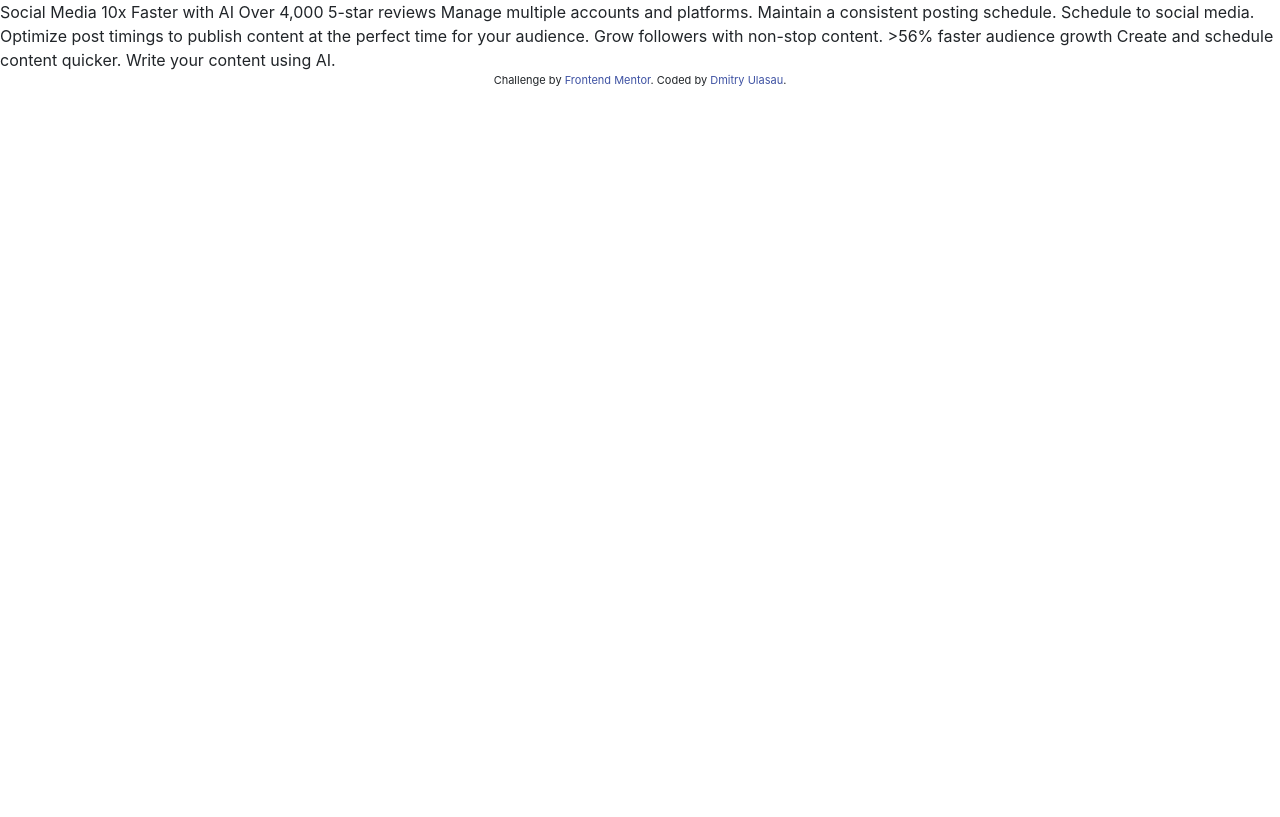
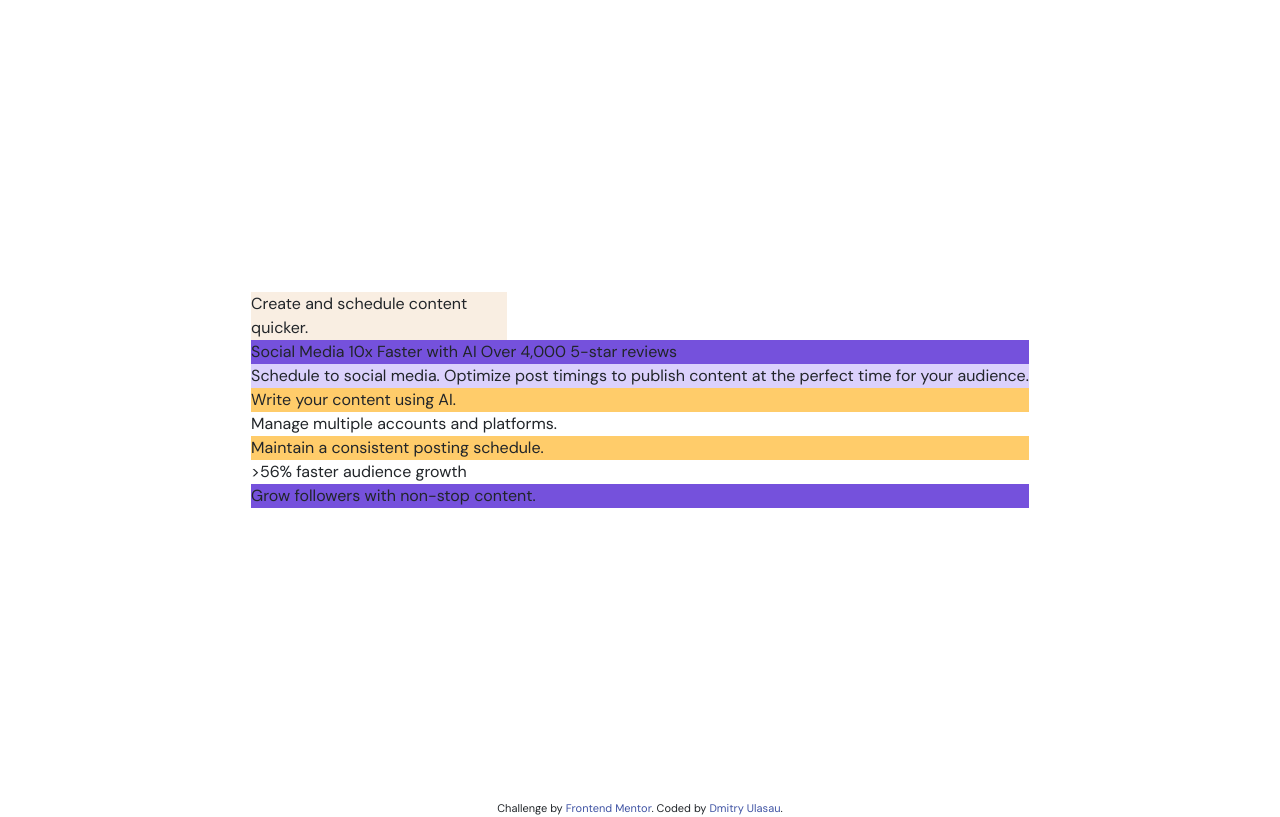
Before and after one commit to dmitryulasau/sba3-bento-grid-main, a plain HTML site: page index.html in a window 1280 px wide. Drawn offline with nearby package versions, Linux system fonts and the light colour scheme.

Commit message:
add grid layout

```diff
--- a/index.html
+++ b/index.html
@@ -41,13 +41,37 @@
     </style>
   </head>
   <body>
-    Social Media 10x Faster with AI Over 4,000 5-star reviews Manage multiple
-    accounts and platforms. Maintain a consistent posting schedule. Schedule to
-    social media. Optimize post timings to publish content at the perfect time
-    for your audience. Grow followers with non-stop content. >56% faster
-    audience growth Create and schedule content quicker. Write your content
-    using AI.
-
+    <main class="main d-flex justify-content-center align-items-center">
+      <div class="grid grid-cols-responsive">
+        <!-- 1 -->
+        <div class="grid__item grid__item--yellow-100">
+          Create and schedule content quicker.
+        </div>
+        <!-- 2 -->
+        <div class="grid__item--purple-500">
+          Social Media 10x Faster with AI Over 4,000 5-star reviews
+        </div>
+        <!-- 3 -->
+        <div class="grid__item--purple-100">
+          Schedule to social media. Optimize post timings to publish content at
+          the perfect time for your audience.
+        </div>
+        <!-- 4 -->
+        <div class="grid__item--yellow-500">Write your content using AI.</div>
+        <!-- 5 -->
+        <div class="">Manage multiple accounts and platforms.</div>
+        <!-- 6 -->
+        <div class="grid__item--yellow-500">
+          Maintain a consistent posting schedule.
+        </div>
+        <!-- 7 -->
+        <div class="">>56% faster audience growth</div>
+        <!-- 8 -->
+        <div class="grid__item--purple-500">
+          Grow followers with non-stop content.
+        </div>
+      </div>
+    </main>
     <footer class="attribution">
       Challenge by
       <a href="https://www.frontendmentor.io?ref=challenge">Frontend Mentor</a>.
--- a/style.css
+++ b/style.css
@@ -1,3 +1,14 @@
+@font-face {
+  font-family: "DM Sans";
+  src: url(./assets/fonts/DMSans-VariableFont_opsz\,wght.ttf) format("woff2");
+}
+
+@font-face {
+  font-family: "DM Sans Italic";
+  src: url(./assets/fonts/DMSans-Italic-VariableFont_opsz\,wght.ttf)
+    format("woff2");
+}
+
 * {
   margin: 0;
   box-sizing: border-box;
@@ -5,9 +16,64 @@
 
 body {
   min-height: 100vh;
+  font-family: "DM Sans", sans-serif;
 }
 
+.main {
+  min-height: 100vh;
+}
 :root {
   /* Colors */
   --white: #ffffff;
+  --black: #121212;
+  --purple-100: #dbd1fc;
+  --purple-500: #7551dc;
+  --yellow-100: #f9eee2;
+  --yellow-500: #ffcc6a;
 }
+
+/* GRID SETUP */
+
+/* Desktop */
+.grid-cols-responsive {
+  --bs-columns: 4;
+  --bs-gap: 2rem;
+}
+
+/* Tablet */
+@media (max-width: 768px) {
+  .grid-cols-responsive {
+    --bs-columns: 2;
+  }
+}
+
+/* Mobile */
+@media (max-width: 576px) {
+  .grid-cols-responsive {
+    --bs-columns: 1;
+  }
+}
+
+/* Colors */
+.grid__item--yellow-100 {
+  background-color: var(--yellow-100);
+}
+
+.grid__item--yellow-500 {
+  background-color: var(--yellow-500);
+}
+
+.grid__item--purple-100 {
+  background-color: var(--purple-100);
+}
+
+.grid__item--purple-500 {
+  background-color: var(--purple-500);
+}
+
+.grid__item {
+  max-width: 256px;
+  width: 100%;
+}
+
+/* g-col-6 md:g-col-12 sm:g-col-12  */
```
Also changed, not shown: 1 other file.
